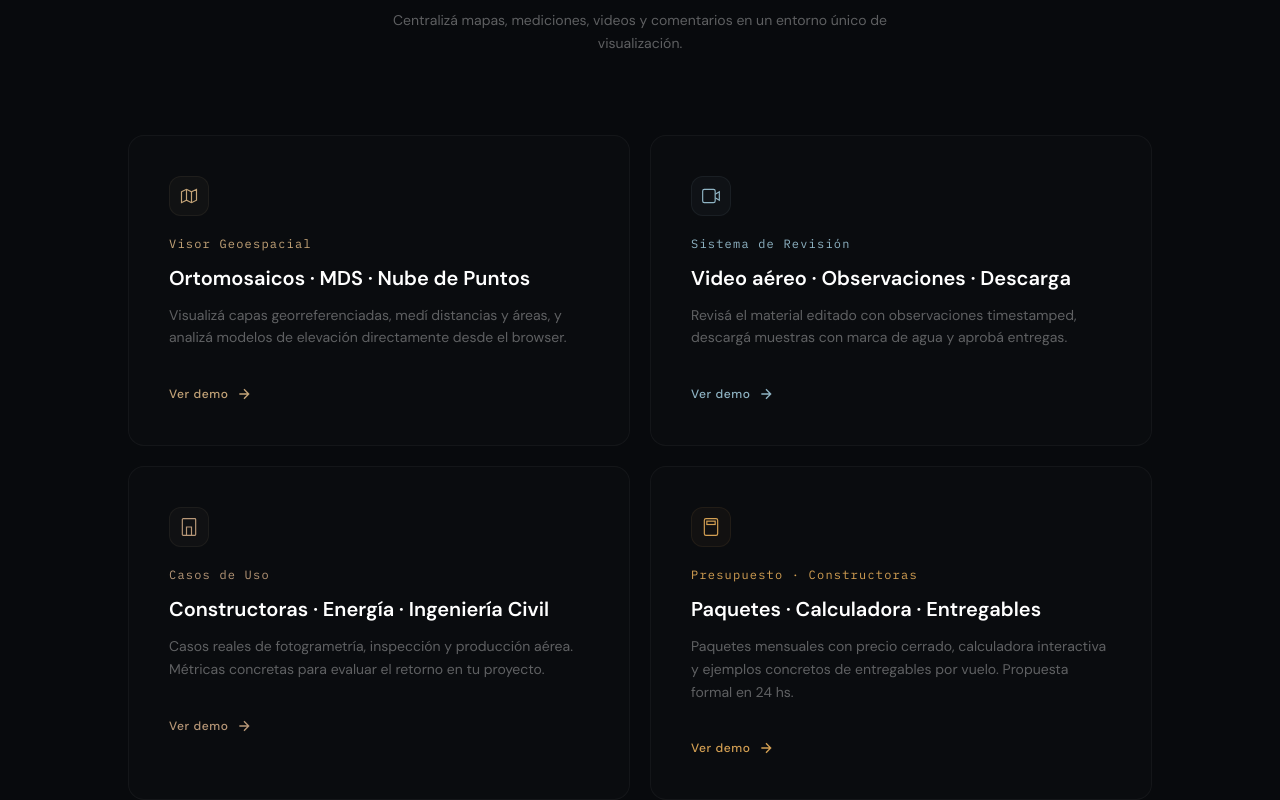
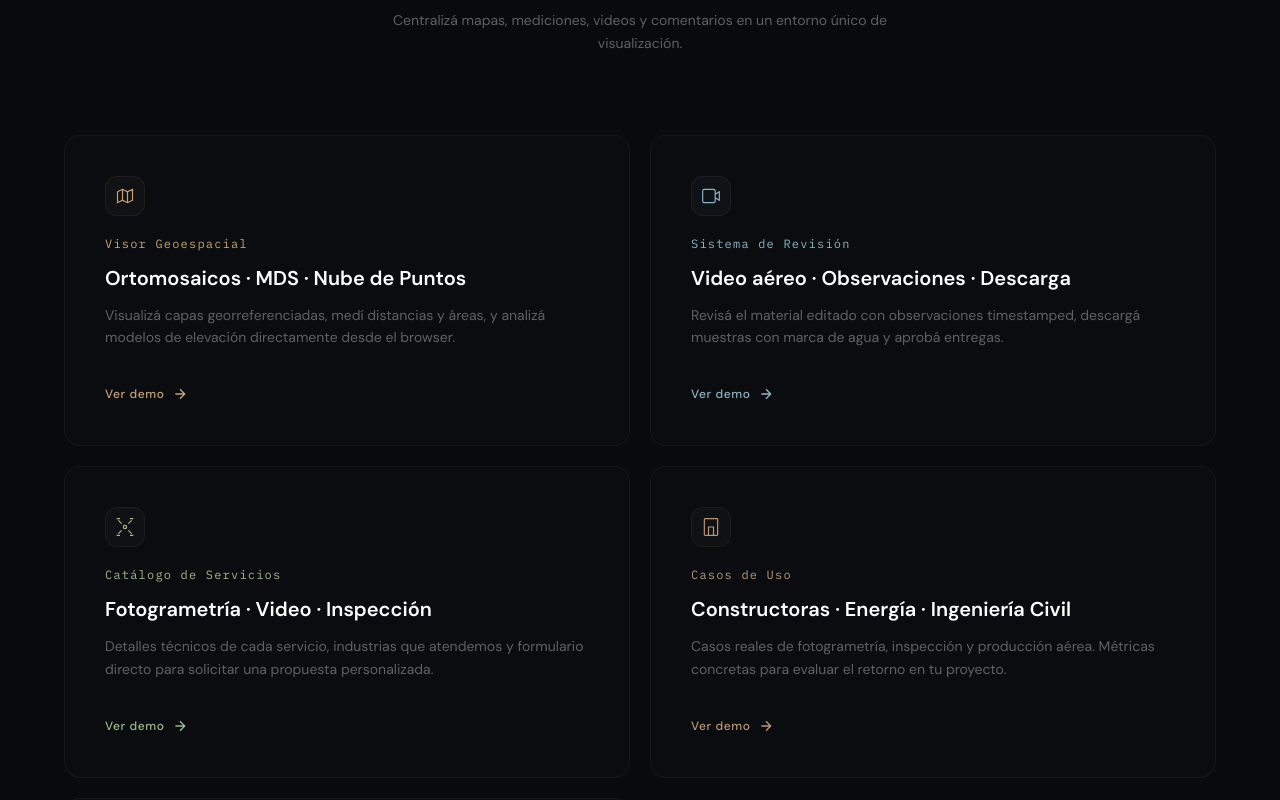
Before and after one commit to desdedrone-ar/desdedrone, a React (Vite) app: page / in a window 1280 px wide. Shown: the part 1800-2600 px from the top of the page. Built offline with nearby package versions, Linux system fonts and the light colour scheme.

Commit message:
modos color

```diff
--- a/src/App.jsx
+++ b/src/App.jsx
@@ -1830,10 +1830,9 @@ function StackPage({ onBack }) {
 // ═══════════════════════════════════════════════════════════════════════
 // LANDING — PREMIUM / ARCHITECTURAL
 // ═══════════════════════════════════════════════════════════════════════
-function Landing({ onNavigate }) {
+function Landing({ onNavigate, darkMode, setDarkMode }) {
   const [hoveredService, setHoveredService] = useState(null);
   const [scrollY, setScrollY] = useState(0);
-  const [darkMode, setDarkMode] = useState(true);
   const [mobileMenuOpen, setMobileMenuOpen] = useState(false);
 
   useEffect(() => {
@@ -1856,7 +1855,7 @@ function Landing({ onNavigate }) {
   const cardBg   = dm ? "rgba(255,255,255,0.01)" : "rgba(255,255,255,0.7)";
   const cardBorder= dm ? "rgba(255,255,255,0.04)" : "rgba(196,164,120,0.15)";
 
-  const NAV_ITEMS = [{t:"Servicios",v:null},{t:"Casos de Uso",v:"casos"},{t:"Presupuesto",v:"presupuesto"},{t:"Plataforma",v:"stack"},{t:"Contacto",v:null}];
+  const NAV_ITEMS = [{t:"Servicios",v:"servicios"},{t:"Casos de Uso",v:"casos"},{t:"Presupuesto",v:"presupuesto"},{t:"Plataforma",v:"stack"},{t:"Contacto",v:null}];
 
   return (
     <div className="min-h-screen" style={{ background: bg, transition: "background 0.3s" }}>
@@ -2080,14 +2079,15 @@ function Landing({ onNavigate }) {
               </p>
             </div>
 
-            <div className="grid md:grid-cols-2 gap-5 max-w-5xl mx-auto">
+            <div className="grid md:grid-cols-2 gap-5 max-w-6xl mx-auto">
               {[
                 { onClick:()=>onNavigate("ortho"), icon:<Ic.Map/>, tag:"Visor Geoespacial", title:"Ortomosaicos · MDS · Nube de Puntos", desc:"Visualizá capas georreferenciadas, medí distancias y áreas, y analizá modelos de elevación directamente desde el browser.", color:"#c4a478" },
                 { onClick:()=>onNavigate("video"), icon:<Ic.Video/>, tag:"Sistema de Revisión", title:"Video aéreo · Observaciones · Descarga", desc:"Revisá el material editado con observaciones timestamped, descargá muestras con marca de agua y aprobá entregas.", color:"#8fb4c4" },
+                { onClick:()=>onNavigate("servicios"), icon:<Ic.Drone/>, tag:"Catálogo de Servicios", title:"Fotogrametría · Video · Inspección", desc:"Detalles técnicos de cada servicio, industrias que atendemos y formulario directo para solicitar una propuesta personalizada.", color:"#a0b890" },
                 { onClick:()=>onNavigate("casos"), icon:<Ic.Building/>, tag:"Casos de Uso", title:"Constructoras · Energía · Ingeniería Civil", desc:"Casos reales de fotogrametría, inspección y producción aérea. Métricas concretas para evaluar el retorno en tu proyecto.", color:"#b89878" },
                 { onClick:()=>onNavigate("presupuesto"), icon:<Ic.Calculator/>, tag:"Presupuesto · Constructoras", title:"Paquetes · Calculadora · Entregables", desc:"Paquetes mensuales con precio cerrado, calculadora interactiva y ejemplos concretos de entregables por vuelo. Propuesta formal en 24 hs.", color:"#d4a053" },
               ].map((c,i)=>(
-                <div key={i} onClick={c.onClick} className="group relative p-8 lg:p-10 rounded-2xl cursor-pointer transition-all duration-500 dd-glow overflow-hidden" style={{background:"rgba(255,255,255,0.01)",border:"1px solid rgba(255,255,255,0.04)",minHeight:"280px"}}
+                <div key={i} onClick={c.onClick} className="group relative p-8 lg:p-10 rounded-2xl cursor-pointer transition-all duration-500 dd-glow overflow-hidden" style={{background:"rgba(255,255,255,0.01)",border:"1px solid rgba(255,255,255,0.04)",minHeight:"280px",...(i===2&&{gridColumn:"span 1"})}}
                   onMouseEnter={e=>e.currentTarget.style.borderColor="rgba(196,164,120,0.15)"} onMouseLeave={e=>e.currentTarget.style.borderColor="rgba(255,255,255,0.04)"}>
                   <div className="absolute inset-0 opacity-0 group-hover:opacity-100 transition-opacity duration-700" style={{background:`radial-gradient(circle at ${i===0?"85% 85%":"15% 85%"}, ${c.color}06, transparent 60%)`}}/>
                   <div className="relative">
@@ -2183,12 +2183,14 @@ function Landing({ onNavigate }) {
 export default function App() {
   const [view, setView] = useState("landing");
   const [proj, setProj] = useState(null);
-
-  if (view === "landing") return <Landing onNavigate={v=>{if(v==="ortho")setProj(PROJECTS[0]);if(v==="video")setProj(PROJECTS[1]);setView(v);}}/>;
+  const [darkMode, setDarkMode] = useState(true);
+
+  if (view === "landing") return <Landing onNavigate={v=>{if(v==="ortho")setProj(PROJECTS[0]);if(v==="video")setProj(PROJECTS[1]);setView(v);}} darkMode={darkMode} setDarkMode={setDarkMode}/>;
   if (view === "login") return <Login onLogin={()=>setView("dashboard")} onBack={()=>setView("landing")}/>;
   if (view === "stack") return <StackPage onBack={()=>setView("landing")}/>;
   if (view === "casos") return <CasosDeUsoPage onBack={()=>setView("landing")} onContacto={()=>setView("presupuesto")}/>;
   if (view === "presupuesto") return <PresupuestoPage onBack={()=>setView("landing")} onContacto={()=>setView("landing")}/>;
+  if (view === "servicios") return <ServiciosPage onBack={()=>setView("landing")} onPresupuesto={()=>setView("presupuesto")} dark={darkMode} onToggleTheme={()=>setDarkMode(d=>!d)}/>;
 
   // Dashboard shell
   const accent = "#c4a478";
```
